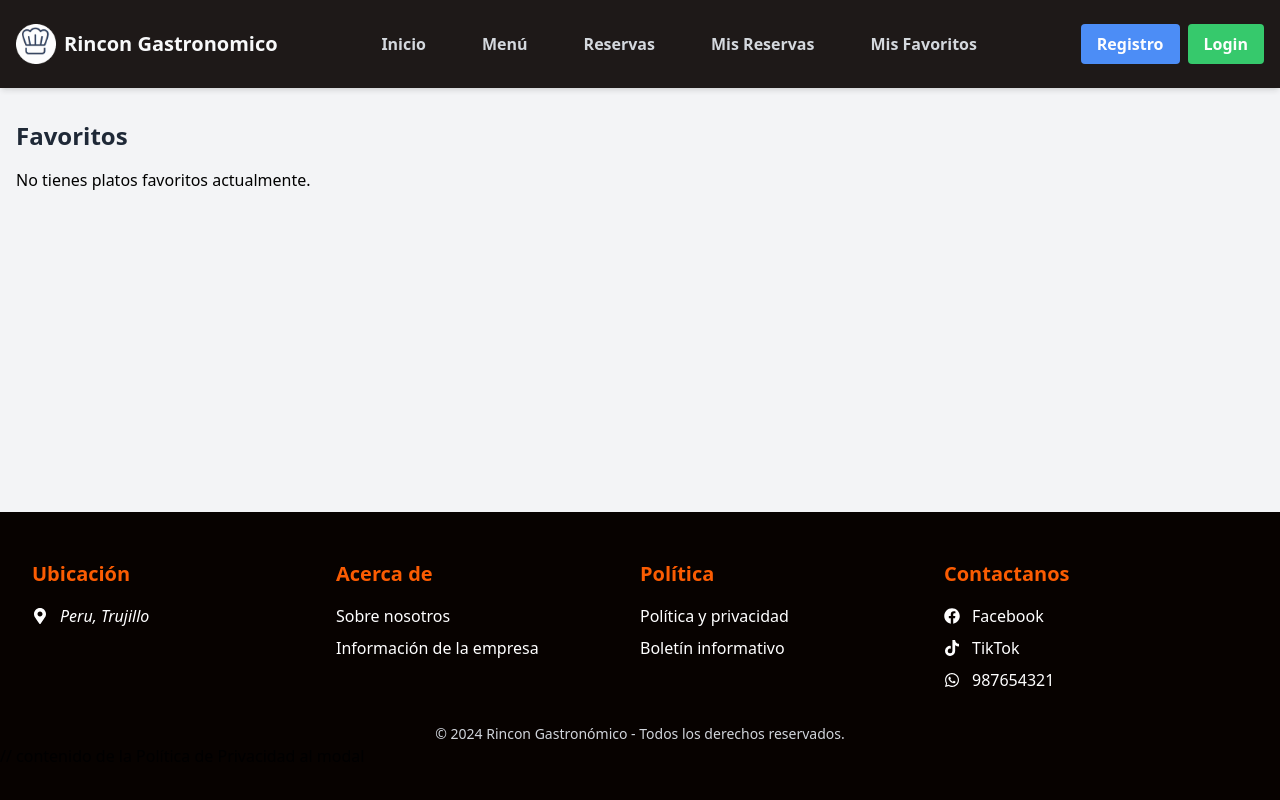
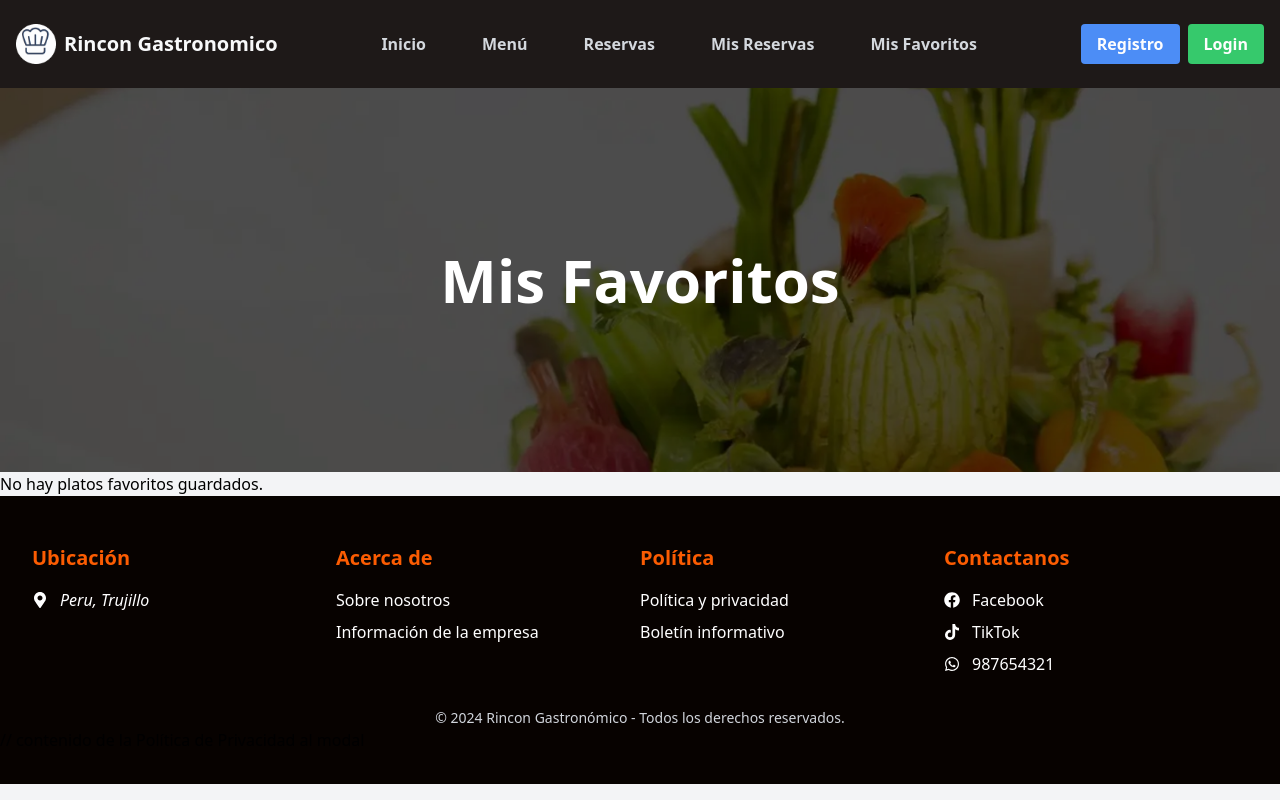
Before and after one commit to pedro-damian/sistema-reservas, a React (Create React App) app: page /favorites in a window 1280 px wide. Built offline with nearby package versions, Linux system fonts and the light colour scheme; the HTML template or start-up script is replaced by a standard one.

Commit message:
favoritos

```diff
--- /dev/null
+++ b/src/components/FavoritosBanner.js
@@ -0,0 +1,18 @@
+import React from 'react';
+
+const FavoritosBanner = ({ imageUrl, altText }) => (
+  <div className="w-full h-64 md:h-80 lg:h-96 relative overflow-hidden">
+    <img
+      src={imageUrl}
+      alt={altText}
+      className="w-full h-full object-cover"
+    />
+    <div className="absolute inset-0 bg-black bg-opacity-40 flex items-center justify-center">
+      <h1 className="text-4xl md:text-5xl lg:text-6xl font-bold text-white text-center">
+        Mis Favoritos
+      </h1>
+    </div>
+  </div>
+);
+
+export default FavoritosBanner;
--- a/src/components/MenuCard.js
+++ b/src/components/MenuCard.js
@@ -1,4 +1,4 @@
-import React, { useState } from 'react';
+import React, { useState, useEffect } from 'react';
 
 // Importa todas las imágenes de los platos
 import cevicheImage from '../assets/dishes/ceviche.jpg';
@@ -48,6 +48,11 @@ const dishes = [
 const Cards = () => {
   const [favorites, setFavorites] = useState([]);
 
+  useEffect(() => {
+    const savedFavorites = JSON.parse(localStorage.getItem('favorites')) || [];
+    setFavorites(savedFavorites);
+  }, []);
+
   const handleFavorite = (dish) => {
     setFavorites((prevFavorites) => {
       let updatedFavorites;
--- a/src/pages/Favoritos.js
+++ b/src/pages/Favoritos.js
@@ -1,36 +1,66 @@
 import React, { useState, useEffect } from 'react';
 import Header from '../components/Header';
 import Footer from '../components/Footer';
+import FavoritosBanner from '../components/FavoritosBanner';
+import ImagenBanner from "../assets/bannerMenu.webp"
 
 const Favoritos = () => {
   const [favorites, setFavorites] = useState([]);
 
   useEffect(() => {
-    const storedFavorites = JSON.parse(localStorage.getItem('favorites')) || [];
-    setFavorites(storedFavorites);
+    const savedFavorites = JSON.parse(localStorage.getItem('favorites')) || [];
+    setFavorites(savedFavorites);
   }, []);
 
+  const removeFavorite = (dishId) => {
+    const updatedFavorites = favorites.filter((dish) => dish.id !== dishId);
+    setFavorites(updatedFavorites);
+    localStorage.setItem('favorites', JSON.stringify(updatedFavorites));
+  };
+
+  const removeAllFavorites = () => {
+    setFavorites([]);
+    localStorage.removeItem('favorites');
+  };
+
   return (
+
     <div className="min-h-screen bg-gray-100 flex flex-col">
-      <Header />
-      <main className="flex-grow container mx-auto px-4 py-8">
-        <h2 className="text-2xl font-bold text-gray-800 mb-4">Favoritos</h2>
-        {favorites.length === 0 ? (
-          <p>No tienes platos favoritos actualmente.</p>
-        ) : (
-          <ul className="space-y-4">
-            {favorites.map((dish, index) => (
-              <li key={index} className="bg-white shadow rounded-lg p-4">
-                <p><strong>Nombre:</strong> {dish.name}</p>
-                <p><strong>Descripción:</strong> {dish.description}</p>
-                <p><strong>Precio:</strong> {dish.price}</p>
-              </li>
+      <Header/>
+      <FavoritosBanner imageUrl={ImagenBanner} altText="Imagen del menú"/>
+
+      {favorites.length > 0 ? (
+        <>
+          <button
+            onClick={removeAllFavorites}
+            className="mb-4 bg-red-500 text-white py-2 px-4 rounded"
+          >
+            Eliminar Todos los Favoritos
+          </button>
+          <div className="grid grid-cols-1 sm:grid-cols-2 lg:grid-cols-3 xl:grid-cols-4 gap-8">
+            {favorites.map((dish) => (
+              <div key={dish.id} className="bg-white shadow-md rounded-lg p-4 flex flex-col items-center text-center">
+                <img src={dish.image} alt={dish.name} className="mb-4 w-full h-48 object-cover rounded-lg" />
+                <h2 className="text-xl font-bold mb-2">{dish.name}</h2>
+                <p className="mb-4">{dish.description}</p>
+                <p className="text-lg font-semibold mb-4">{dish.price}</p>
+                <button
+                  onClick={() => removeFavorite(dish.id)}
+                  className="bg-red-500 text-white py-2 px-4 rounded"
+                >
+                  Quitar de Favoritos
+                </button>
+              </div>
             ))}
-          </ul>
-        )}
-      </main>
-      <Footer />
+          </div>
+        </>
+      ) : (
+        <p>No hay platos favoritos guardados.</p>
+      )}
+
+    <Footer/>
     </div>
+
   );
 };
 
```
